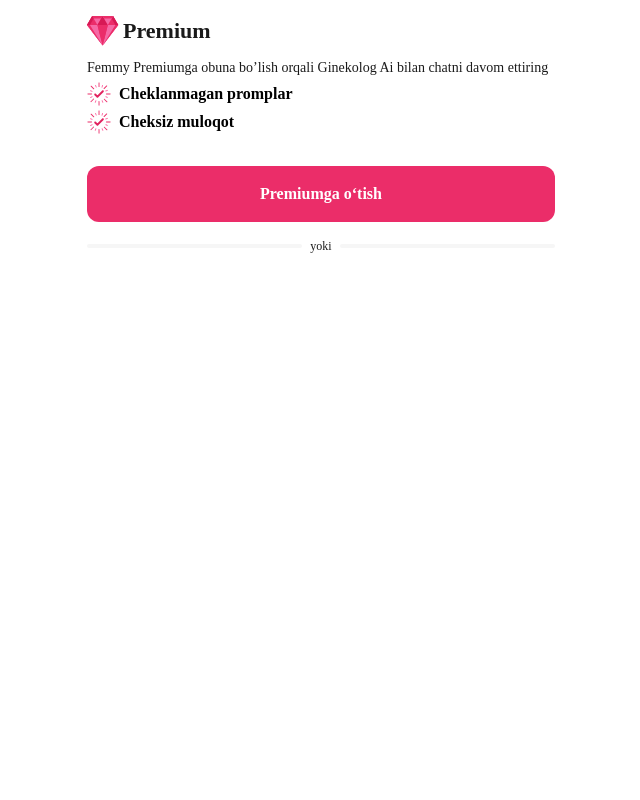
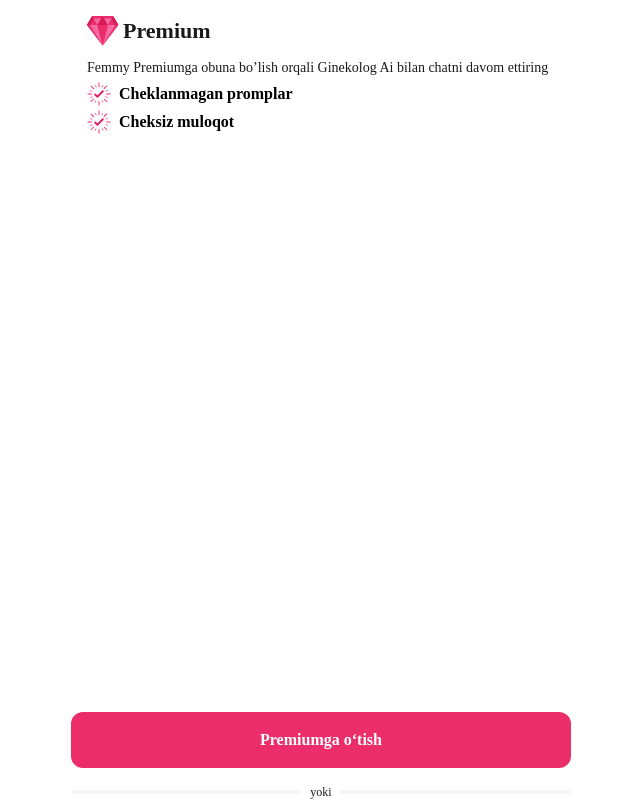
Before and after one commit to ShodiyorShukurov/femmy-payment, a React (Vite) app: page /advertisement in a window 1280 px wide. Shown: the whole page, without its empty margins (319-959 px from the left). Built offline with nearby package versions, Linux system fonts and the light colour scheme; a web font is replaced by a local one.

Commit message:
problem fixed

```diff
--- a/src/components/Advertisement.jsx
+++ b/src/components/Advertisement.jsx
@@ -10,7 +10,7 @@
 
 
   return (
-    <section>
+    <section className='h-screen'>
       <div className="container p-4">
         <div className="flex items-center gap-1">
           <img src={diamond} alt="diamond" width={32} height={32} />
@@ -37,8 +37,8 @@
           </div>
         </div>
 
+      </div>
         <AdvertisementButton id={id}/>
-      </div>
     </section>
   );
 };
--- a/src/components/AdvertisementButton.jsx
+++ b/src/components/AdvertisementButton.jsx
@@ -13,10 +13,10 @@
   }
 
   return (
-    <div className="sticky bottom-0 pt-4 pb-[max(16px,env(safe-area-inset-bottom))] container bg-[white]">
+    <div className="fixed bottom-0 left-0 right-0 pt-4 pb-[max(16px, env(safe-area-inset-bottom))] container bg-[white]">
       <button
         onClick={closeWebView}
-        className="w-full bg-[#EB2D69] text-white text-[16px] leading-[24px] py-4 rounded-[12px] font-bold mt-4"
+        className="w-full bg-[#EB2D69] text-white text-[16px] leading-[24px] py-4 rounded-[12px] font-bold"
       >
         Premiumga o‘tish
       </button>
--- a/src/components/FooterButton.jsx
+++ b/src/components/FooterButton.jsx
@@ -12,7 +12,7 @@
   }
 
   return (
-    <div className="sticky bottom-0 px-4 pt-4 pb-[max(16px,env(safe-area-inset-bottom))] container bg-[white]">
+    <div className="fixed bottom-0 px-4 pt-4 pb-[max(16px, env(safe-area-inset-bottom))] container bg-[white]">
       <p className="mb-2 text-[#000] font-medium text-[16px] leading-[24px] text-center">
         Siz uchun eng dolzarb mavzuda chuqur tahlil – Premiumda ochiladi
       </p>
--- a/src/components/PaymentButton.jsx
+++ b/src/components/PaymentButton.jsx
@@ -1,6 +1,6 @@
 function PaymentButton({ setIsOpen }) {
   return (
-    <div className="sticky bottom-0  pt-6 pb-[max(16px, env(safe-area-inset-bottom))] container">
+    <div className="fixed bottom-0  pt-6 pb-[max(16px, env(safe-area-inset-bottom))] container">
       <button
         onClick={() => setIsOpen(true)}
         className="w-full bg-[#EB2D69] text-white text-[16px] leading-[24px] py-4 rounded-[12px] font-bold"
--- a/src/components/PriceCheckbox2.jsx
+++ b/src/components/PriceCheckbox2.jsx
@@ -25,11 +25,7 @@
         {paymentData.map((item, index) => (
           <li
             key={item?.id}
-            className={`flex items-center justify-between font-[SF-Pro-Rounded-Semibold] rounded-[16px] border ${
-              checkbox == index + 1
-                ? 'border-[#FF6C90] bg-[#FFF1F3]'
-                : 'border-[#D1D1D1]'
-            }  px-4 py-3`}
+            className={`flex items-center justify-between font-[SF-Pro-Rounded-Semibold] rounded-[16px] border border-[#D1D1D1]  px-4 py-3`}
             onClick={() => {
               setCheckBox(index + 1);
               setSelectItem({
@@ -39,7 +35,7 @@
                 sale: '20% Tejab qolish',
                 tarif: item.title_uz,
               });
-              setIsOpen(true)
+              setIsOpen(true);
             }}
           >
             <div>
```
